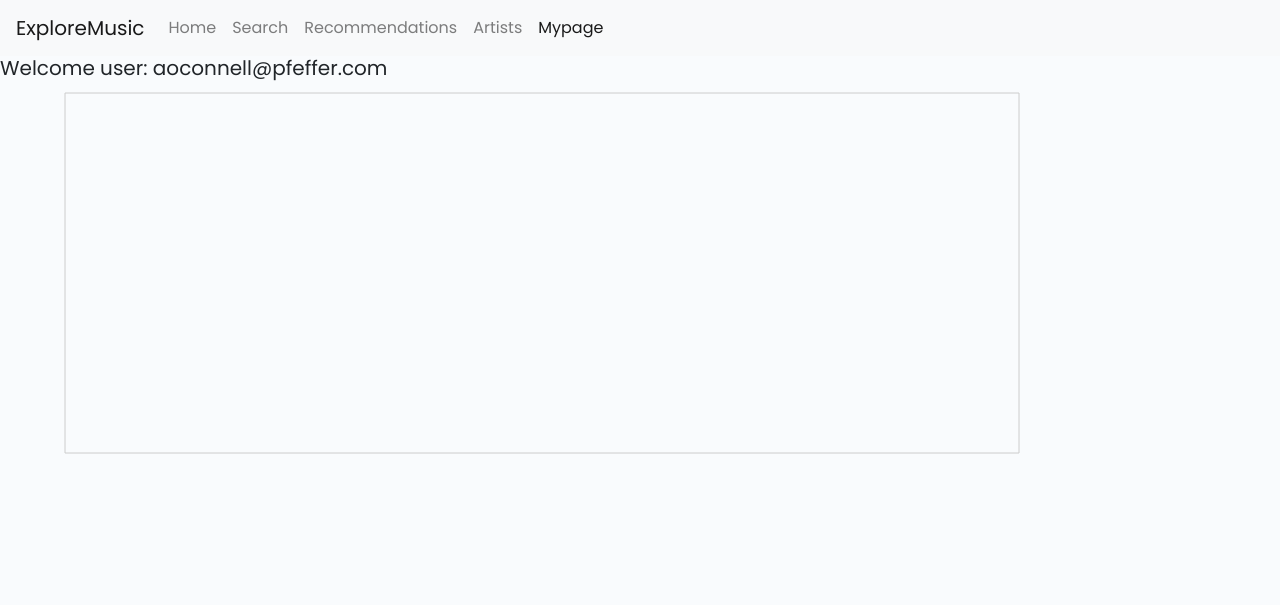
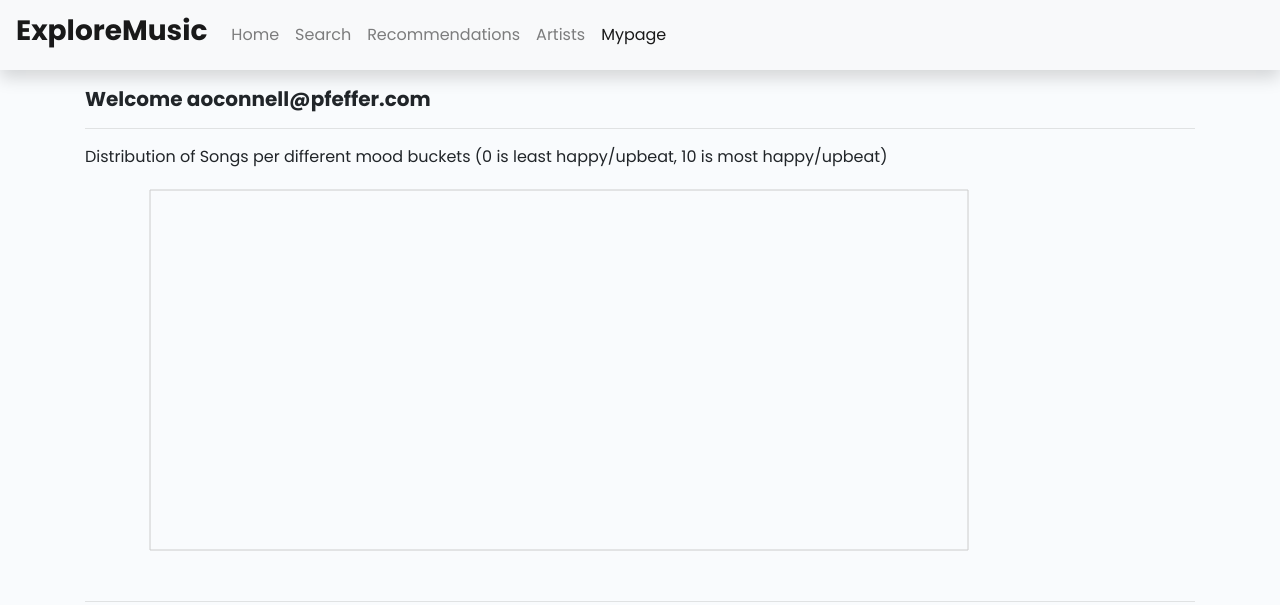
Before and after one commit to nischal-p/CIS550-450, a React app in the folder client/: page /mypage in a window 1280 px wide. Built offline with nearby package versions, Linux system fonts and the light colour scheme; no server answers.

Commit message:
styping changes to mypage

```diff
--- a/client/public/index.html
+++ b/client/public/index.html
@@ -28,7 +28,7 @@
     <link rel="stylesheet" href="https://fonts.googleapis.com/css?family=Poppins:300,400,400i,700">
     <title>Recommendify</title>
   </head>
-  <body>
+  <body">
     <noscript>You need to enable JavaScript to run this app.</noscript>
     <div id="root"></div>
     <!--
--- a/client/src/components/mypage/MyPage.js
+++ b/client/src/components/mypage/MyPage.js
@@ -43,11 +43,16 @@ export default class BestMovies extends React.Component {
             )
             .then(
                 (rows) => {
+                    rows = Array.from(rows)
                     console.log(rows);
-                    rows.forEach((element) => {
-                        element["xlabel"] = `${element["mood_bucket"]} - ${
-                            element["mood_bucket"] + 1
-                        }`;
+                    console.log(rows.type)
+                    rows.forEach(element => {
+                        if (element["mood_bucket"] != 0) {
+                            element["xlabel"] = `${element["mood_bucket"] - 1} - ${element["mood_bucket"]}`;
+                        } else {
+                            element["xlabel"] = ""
+                        }
+
                     });
                     this.setState({
                         moodDistroData: rows,
@@ -70,19 +75,26 @@ export default class BestMovies extends React.Component {
         return (
             <div className="MyPage">
                 <PageNavbar active="mypage" />
-                <div>
-                    <h5>Welcome user: aoconnell@pfeffer.com</h5>
-
+                <div className="container pt-3">
+                    <h5>Welcome aoconnell@pfeffer.com</h5>
+                    <hr/>
+                    <p>Distribution of Songs per different mood buckets (0 is least happy/upbeat, 10 is most happy/upbeat)</p>
                     <ResponsiveContainer width="80%" height={400}>
                         <AreaChart data={this.state.moodDistroData}>
-                            <Area dataKey="num_songs" />
-                            <XAxis dataKey="mood_bucket" />
-
+                        <defs>
+                            <linearGradient id="colorUv" x1="1" y1="1" x2="0" y2="0">
+                                <stop offset="5%" stopColor="#84c8b1" stopOpacity={0.7}/>
+                                <stop offset="95%" stopColor="#8884d8" stopOpacity={0.7}/>
+                            </linearGradient>
+                        </defs>
+                            <Area dataKey="num_songs"  fill="url(#colorUv)"/>
+                            <XAxis type="category" dataKey="xlabel" />
                             <YAxis dataKey="num_songs" />
                             <CartesianGrid stroke="#ccc" />
                             <Tooltip />
                         </AreaChart>
                     </ResponsiveContainer>
+                    <hr/>
                 </div>
             </div>
         );
--- a/client/src/components/pagenavbar/PageNavbar.js
+++ b/client/src/components/pagenavbar/PageNavbar.js
@@ -28,16 +28,16 @@ export default class PageNavbar extends React.Component {
 
 	render() {
 		return (
-			<div className="PageNavbar">
-				<nav className="navbar navbar-expand-lg navbar-light bg-light">
-			      <span className="navbar-brand center">ExploreMusic</span>
+			<header className="PageNavbar">
+				<nav className="navbar navbar-expand-lg shadow navbar-light bg-light">
+			      <span className="navbar-brand center"><h3 className="brand-on-navbar">ExploreMusic</h3></span>
 			      <div className="collapse navbar-collapse" id="navbarNavAltMarkup">
 			        <div className="navbar-nav">
 			        	{this.state.navDivs}
 			        </div>
 			      </div>
 			    </nav>
-			</div>
+			</header>
     );
 	};
 };
--- a/client/src/style/MyPage.css
+++ b/client/src/style/MyPage.css
@@ -7,9 +7,23 @@ body {
     background-color: #f9fbfd;
 }
 
-.movies-container {
-    display: flex;
-    flex-flow: row nowrap;
-    align-items: center;
-    height: 40px;
+.h1, .h2, .h3, .h4, h1, h2, h3, h4{
+    margin-bottom: .5rem;
+    font-family: Poppins,sans-serif;
+    font-weight: 700;
+    line-height: 1.3;
 }
+
+.h5, .h6, h5, h6 {
+    margin-bottom: .5rem;
+    font-family: Poppins,sans-serif;
+    font-weight: 600;
+    line-height: 1.3;
+}
+
+hr {
+    margin-top: 1rem;
+    margin-bottom: 1rem;
+    border: 0;
+    border-top: 1px solid rgba(0,0,0,.1);
+}
```
